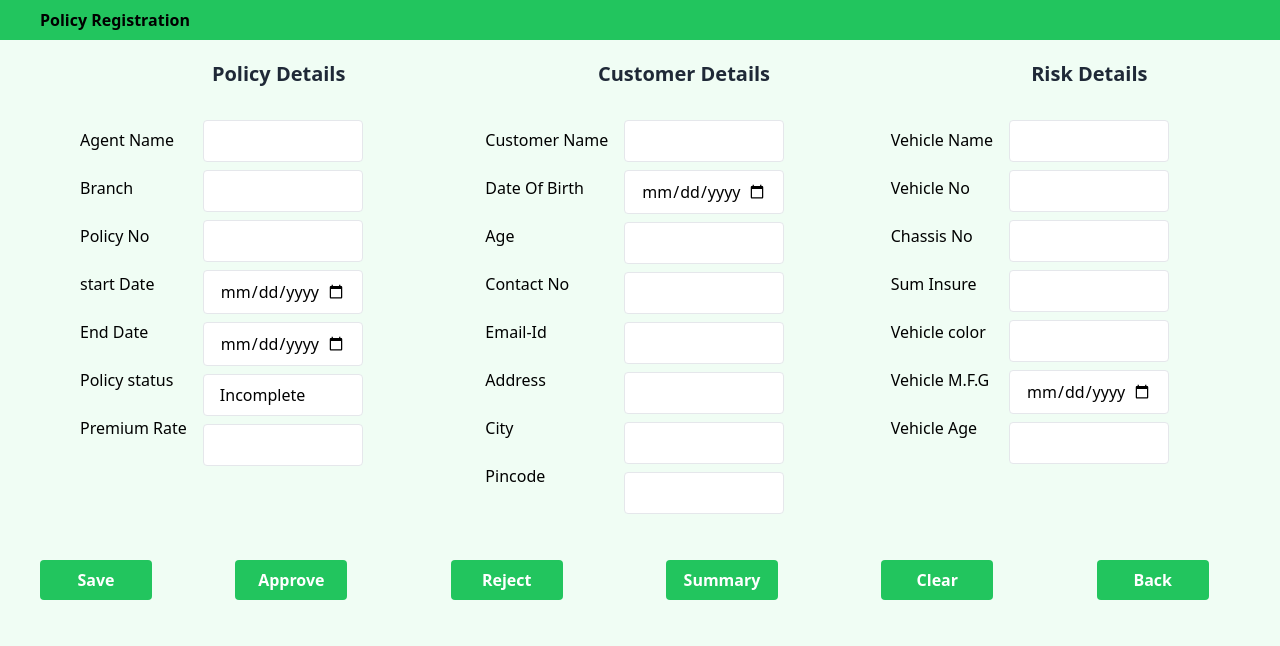
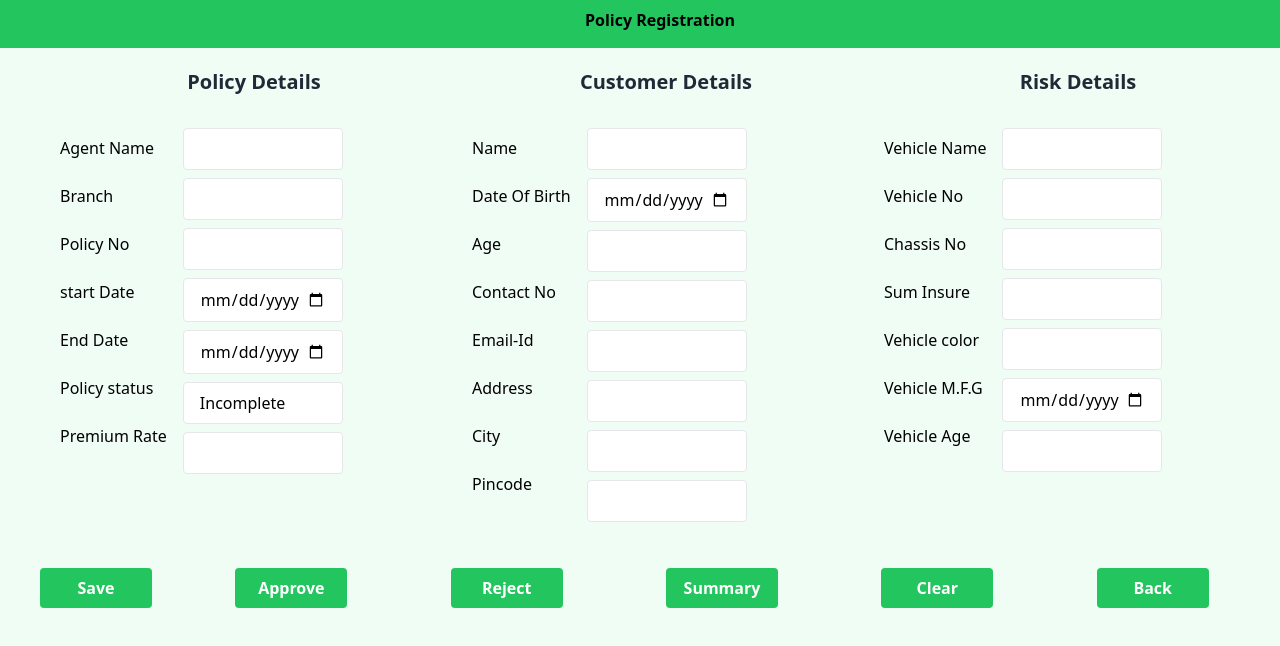
Before and after one commit to karthickAppu/Motor_Insurance_portal, a React (Create React App) app in the folder Client/: page /PolicyDetails in a window 1280 px wide. Shown: the top 646 px of the page. Built offline with nearby package versions, Linux system fonts and the light colour scheme.

Commit message:
alignment in policy details

```diff
--- a/Client/src/Pages/PolicyDetails/policyDetails.js
+++ b/Client/src/Pages/PolicyDetails/policyDetails.js
@@ -1,20 +1,11 @@
 import React, { useState } from "react";
 import axios from "axios";
+
 import { useNavigate } from "react-router-dom";
 
 function PolicyDetails() {
 
   const history=useNavigate();
-
-  // const [formData, setFormData] = useState({
-  //     agentName: "",
-  //     branchCode: "",
-  //     fromDate:"",
-  //     toDate: "",
-  //     status: "",
-  //     premiumRate: "",
-  //     policyNo:""
-  // });
 
   const [formData, setFormData] = useState({
     agentName: "",
@@ -41,52 +32,6 @@ function PolicyDetails() {
     vehicleAge:""
   })
 
-  // const [branchcode, setbranchcode] = useState("");
-  // const [policyno, setpolicyno] = useState("");
-  // const [fromdate, setfromdate] = useState("");
-  // const [todate, settodate] = useState("");
-  // const [Policystatus, setPolicystatus] = useState("");
-  // const [Premiumrate, setPremiumrate] = useState("");
-
-
-  // const [customername, setcustomername] = useState("");
-  // const [customerdob, setcustomerdob] = useState("");
-  // const [customerage, setcustomerage] = useState("");
-  // const [customerno, setcustomerno] = useState("");
-  // const [customeremail, setcustomeremail] = useState("");
-  // const [customeraddress, setcustomeraddress] = useState("");
-  // const [customercity, setcustomercity] = useState("");
-  // const [customerpincode, setcustomerpincode] = useState("");
-
-  // const [vehiclename, setvehiclename] = useState("");
-  // const [vehicleno, setvehicleno] = useState("");
-  // const [chassisno, setchassisno] = useState("");
-  // const [suminsure, setsuminsure] = useState("");
-  // const [vehiclecolour, setvehiclecolour] = useState("");
-  // const [vehiclemfg, setvehiclemfg] = useState("");
-  // const [vehicleage, setvehicleage] = useState("");
-
-    //const [customerFormData, setCustomerFormData] = useState({
-    //customerName: "",
-    //customerAge: "",
-    //customerDOB: "",
-    //customerName: "",
-    //customerEmail: "",
-    //customerAddress: "",
-    //customerCity:"",
-    //customerPincode:""
-    //});
-
-  // const [riskFormData, setRiskFormData] = useState({
-  //   vehicleName: "",
-  //   vehicleNo: "",
-  //   chassisNo: "",
-  //   sumInsure: "",
-  //   vehicleColor: "",
-  //   vehicleMake: "",
-	//   vehicleLife:""
-  // });
-
   const handleInputChange = (e) => {
     const { name, value } = e.target;
     setFormData((prevFormData) => ({
@@ -95,40 +40,20 @@ function PolicyDetails() {
     }));
   };
 
-  // const handleCustomerChange = (event) => {
-  //   const { name, value } = event.target;
-  //   setCustomerFormData({ ...customerFormData, [name]: value });
-  // };
-
-  // const handleRiskChange = (event) => {
-  //   const { name, value } = event.target;
-  //   setRiskFormData({ ...riskFormData, [name]: value });
-  // };
-
   const handleSave = (event) => {
     event.preventDefault();
     axios
     .post("http://localhost:8080/policy/create", formData)
     .then((response) => {
       const[policyStatus,policyNo]=[
-        response.data.policy.policyStatus,
-        response.data.policy.policyNo];
-
-        setFormData({
+          response.data.policy.policyStatus,
+          response.data.policy.policyNo];
+      setFormData({
           policyStatus:policyStatus,
           policyNo:policyNo
-        });
-
-      // const [...newFormData]= response.data.policy
-      // setFormData((prevFormData) => ({
-      //   ...prevFormData,
-      //   ...newFormData
-      // }));
+      });
       console.log("Policy created successfully", response.data);
       window.alert("Policy registered successfully!");
-      //const { password, username } = formData;
-      //register( password, username);
-      //navigate("/");
     })
     .catch((error) => {
       console.error("Error creating Policy: ", error);
@@ -153,24 +78,16 @@ function PolicyDetails() {
     axios
     .put("http://localhost:8080/policy/approve/"+formData.policyNo+"")
     .then((response) => {
-      const[policyStatus]=[
-        response.data.policy.policyStatus]
-
-        setFormData({
-          policyStatus:policyStatus,
-        });
-
+      console.log("Response code from server", response.code);
+      //get policy status from response and set
+      const[policyStatus]=[response.data.policy.policyStatus]
+      setFormData({policyStatus:policyStatus});
       console.log("Policy approved successfully", response.data);
       window.alert("Policy approved successfully!");
-      //const { password, username } = formData;
-      //register( password, username);
-      //navigate("/");
     })
     .catch((error) => {
       console.error("Error Approving Policy: ", error);
-
       let errorMessage = "Error Approving Policy...";
-
       if (
         error.response &&
         error.response.data &&
@@ -183,10 +100,34 @@ function PolicyDetails() {
     });
   }
 
-  const handleReject = () => {
-
+  const handleReject = (event) => {
+    event.preventDefault();
+    axios
+    .put("http://localhost:8080/policy/reject/"+formData.policyNo+"")
+    .then((response) => {
+      console.log("Response code from server", response.code);
+      //get policy status from response and set
+      const[policyStatus]=[response.data.policy.policyStatus]
+      setFormData({policyStatus:policyStatus});
+      console.log("Policy rejected successfully", response.data);
+      window.alert("Policy rejected!");
+    })
+    .catch((error) => {
+      console.error("Error Rejecting Policy: ", error);
+      let errorMessage = "Error Rejecting Policy...";
+      if (
+        error.response &&
+        error.response.data &&
+        error.response.data.error
+      ) {
+        // If the server sends an error message, use it
+        errorMessage = error.response.data.error;
+      }
+      window.alert(errorMessage);
+    });
   }
 
+  //Todo
   const handlePremiumSummary = () => {
 
   }
@@ -226,18 +167,18 @@ function PolicyDetails() {
   return (
 	<div class="min-h-screen">
 
-	<section>
-		<h1 class="mb-5 pt-2 pb-2 pl-10 text-g font-bold bg-green-500"> Policy Registration </h1>
+	<section class="">
+		<h1 class="pt-2 h-12 mb-5 pl-10 text-g text-center justify-center font-bold bg-green-500"> Policy Registration </h1>
 	</section>
 
 	<section>
-    <div className="ml-12 pl-4 justify-center grid grid-cols-3">
+    <div className="ml-8 pl-3 justify-center grid grid-cols-3">
 
       <div class="">
-          	<h1 className=" text-xl text-center text-gray-800 font-bold mb-8 pl-6"> Policy Details </h1>
-            <div className="w-80 flex flex-cols-2">
+          	<h1 className=" text-xl text-center text-gray-800 font-bold mb-8 pl-2"> Policy Details </h1>
+            <div className="w-70 flex flex-cols-2">
               <div class="w-30 px-4 py-2 mb-2">
-              <h2 class="required h-12"> Agent Name </h2>
+              <h2 class="h-12"> Agent Name </h2>
               <h2 class="h-12"> Branch </h2>
               <h2 class="h-12"> Policy No </h2>
               <h2 class="h-12"> start Date </h2>
@@ -303,10 +244,10 @@ function PolicyDetails() {
 
 
 		  <div class="">
-          	<h1 className=" text-xl text-center text-gray-800 font-bold mb-8 pl-6"> Customer Details </h1>
-            <div className="w-80 flex flex-cols-2">
+          	<h1 className=" text-xl text-center text-gray-800 font-bold mb-8 pl-2"> Customer Details </h1>
+            <div className="w-70 flex flex-cols-2">
               <div class="w-30 px-4 py-2 mb-2">
-              <h2 class="h-12"> Customer Name </h2>
+              <h2 class="h-12"> Name </h2>
               <h2 class="h-12"> Date Of Birth</h2>
               <h2 class="h-12"> Age </h2>
               <h2 class="h-12"> Contact No </h2>
@@ -370,8 +311,8 @@ function PolicyDetails() {
       </div>
 
 		  <div class="">
-          	<h1 className=" text-xl text-center text-gray-800 font-bold mb-8 pl-6"> Risk Details </h1>
-            <div className="w-80 flex flex-cols-2">
+          	<h1 className=" text-xl text-center text-gray-800 font-bold mb-8 pl-2"> Risk Details </h1>
+            <div className="w-70 flex flex-cols-2">
               <div class="w-30 px-4 py-2 mb-2">
               <h2 class="h-12"> Vehicle Name </h2>
               <h2 class="h-12"> Vehicle No</h2>
```
